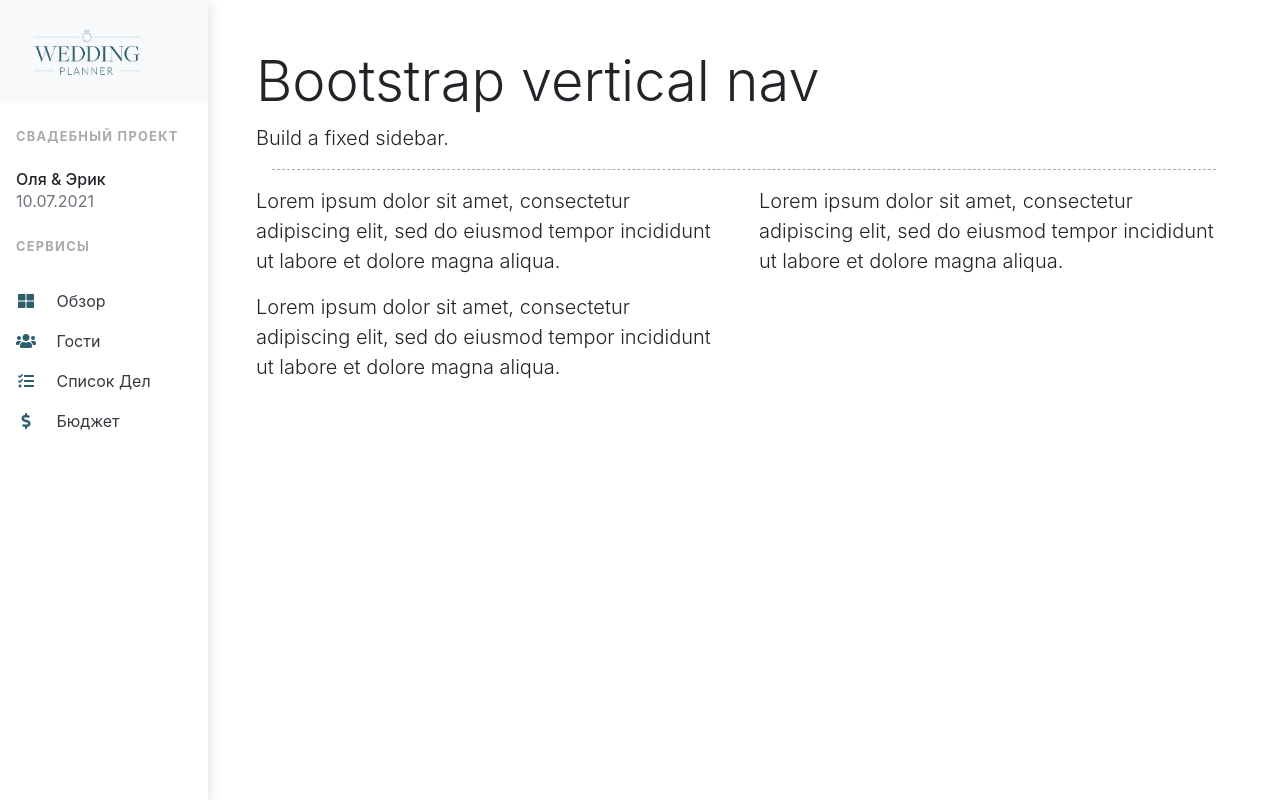
After one commit to OlyaHudoleeva/wedding_planning, a Django app: page /overview in a window 1280 px wide. The commit adds this page. Run offline with Django 3.2, Linux system fonts and the light colour scheme; some libraries are stand-ins or nearby versions.

Commit message:
Добавлен шаблон обзорной страницы

```diff
--- a/main/static/main/css/main.css
+++ b/main/static/main/css/main-page.css
@@ -1,5 +1,6 @@
 html, body {
     height: 100%;
+    width: 100%;
     font-size: 1rem;
     font-family: 'Roboto Slab', serif;
 }
@@ -32,6 +33,7 @@ html, body {
     background-color: black;
     padding-bottom: 1%;
 }
+
 header {
     background: url(../img/thomas-william-nAvodiKjbTM-unsplash.jpg) no-repeat;
     background-position: center;
--- /dev/null
+++ b/main/static/main/css/services.css
@@ -0,0 +1,52 @@
+/*html,*/
+/*body {*/
+/*  height:100%;*/
+
+/*}*/
+/*    .sticky div {*/
+/*      border-right: 1px solid grey;*/
+/*    }*/
+
+body {
+    min-height: 100vh;
+    overflow-x: hidden;
+}
+
+.vertical-nav {
+    min-width: 13rem;
+    width: 13rem;
+    height: 100vh;
+    position: fixed;
+    top: 0;
+    left: 0;
+    box-shadow: 3px 3px 10px rgba(0, 0, 0, 0.1);
+}
+
+.page-content {
+    margin-left: 13rem;
+}
+
+.separator {
+    margin: 1rem;
+    border-bottom: 1px dashed #aaa;
+}
+
+.text-uppercase {
+    letter-spacing: 0.1em;
+}
+
+.text-gray {
+    color: #aaa;
+}
+
+.nav-link {
+    text-transform: capitalize;
+}
+
+.nav-link:hover {
+    background-color: #f3f2f2;
+}
+
+.text-primary {
+    color: #2d5e6e !important;
+}
--- a/main/templates/main/layout.html
+++ b/main/templates/main/layout.html
@@ -8,10 +8,12 @@
     <meta http-equiv="X-UA-Compatible" content="ie=edge">
     <title>{% block title %}{% endblock %}</title>
     <link rel="stylesheet" href="https://stackpath.bootstrapcdn.com/bootstrap/4.5.2/css/bootstrap.min.css">
-    <link rel="stylesheet" href="{% static 'main/css/main.css' %}">
+    <link rel="stylesheet" href="{% static 'main/css/main-page.css' %}">
     <link rel="preconnect" href="https://fonts.gstatic.com">
     <link href="https://fonts.googleapis.com/css2?family=Roboto+Slab:wght@200;400&display=swap" rel="stylesheet">
-    <script src="https://cdn.jsdelivr.net/npm/bootstrap@5.0.0-beta2/dist/js/bootstrap.bundle.min.js" integrity="sha384-b5kHyXgcpbZJO/tY9Ul7kGkf1S0CWuKcCD38l8YkeH8z8QjE0GmW1gYU5S9FOnJ0" crossorigin="anonymous"></script>
+    <script src="https://cdn.jsdelivr.net/npm/bootstrap@5.0.0-beta2/dist/js/bootstrap.bundle.min.js"
+            integrity="sha384-b5kHyXgcpbZJO/tY9Ul7kGkf1S0CWuKcCD38l8YkeH8z8QjE0GmW1gYU5S9FOnJ0"
+            crossorigin="anonymous"></script>
 </head>
 <body>
 {% block content %}
--- /dev/null
+++ b/main/templates/main/overview.html
@@ -0,0 +1,8 @@
+{% extends 'main/services.html' %}
+{% load static %}
+
+{% block title %}Online Wedding Planner | Обзор{% endblock %}
+
+{% block content %}
+
+{% endblock %}
--- /dev/null
+++ b/main/templates/main/services.html
@@ -0,0 +1,95 @@
+{% load static %}
+<!doctype html>
+<html lang="ru">
+<head>
+    <meta charset="UTF-8">
+    <meta name="viewport"
+          content="width=device-width, user-scalable=no, initial-scale=1.0, maximum-scale=1.0, minimum-scale=1.0">
+    <meta http-equiv="X-UA-Compatible" content="ie=edge">
+    <title>{% block title %}{% endblock %}</title>
+    <link rel="stylesheet" href="https://stackpath.bootstrapcdn.com/bootstrap/4.5.2/css/bootstrap.min.css">
+    <link rel="stylesheet" href="{% static 'main/css/services.css' %}">
+    <link rel="preconnect" href="https://fonts.gstatic.com">
+    <link href="https://fonts.googleapis.com/css2?family=Roboto+Slab:wght@200;400&display=swap" rel="stylesheet">
+    <link rel="stylesheet" href="https://use.fontawesome.com/releases/v5.8.2/css/all.css">
+    <script src="https://cdn.jsdelivr.net/npm/bootstrap@5.0.0-beta2/dist/js/bootstrap.bundle.min.js"
+            integrity="sha384-b5kHyXgcpbZJO/tY9Ul7kGkf1S0CWuKcCD38l8YkeH8z8QjE0GmW1gYU5S9FOnJ0"
+            crossorigin="anonymous"></script>
+</head>
+<body>
+{#--------- Vertical navbar ---------#}
+<div class="vertical-nav bg-white" id="sidebar">
+    <div class="py-4 px-3 mb-4 bg-light">
+        <a class="media d-flex align-items-center" href="#"><img src="{% static 'main/img/logo.png' %}" alt="Logo"
+                                                                 width="137"
+                                                                 height="55" img-thumbnail shadow-sm>
+        </a>
+    </div>
+
+    <p class="text-gray font-weight-bold text-uppercase px-3 small pb-4 mb-0 ">Свадебный проект</p>
+
+    <div class="media-body">
+        <h6 class="px-3 m-0">Оля & Эрик</h6>
+        <p class="font-weight-normal text-muted px-3 pb-4 mb-0">10.07.2021</p>
+    </div>
+
+    <p class="text-gray font-weight-bold text-uppercase px-3 small pb-4 mb-0 ">Сервисы</p>
+
+    <ul class="nav flex-column bg-white mb-0">
+        <li class="nav-item">
+            <a href="#" class="nav-link text-dark px-3">
+                <i class="fa fa-th-large mr-3 text-primary fa-fw"></i>
+                Обзор
+            </a>
+        </li>
+        <li class="nav-item">
+            <a href="#" class="nav-link text-dark px-3">
+                <i class="fas fa-users mr-3 text-primary fa-fw"></i>
+                Гости
+            </a>
+        </li>
+        <li class="nav-item">
+            <a href="#" class="nav-link text-dark px-3">
+                <i class="fas fa-tasks mr-3 text-primary fa-fw"></i>
+                Список дел
+            </a>
+        </li>
+        <li class="nav-item">
+            <a href="#" class="nav-link text-dark px-3">
+                <i class="fas fa-dollar-sign mr-3 text-primary fa-fw"></i>
+                Бюджет
+            </a>
+        </li>
+    </ul>
+</div>
+
+<div class="page-content p-5" id="content">
+    <h2 class="display-4 text-black">Bootstrap vertical nav</h2>
+    <p class="lead text-black mb-0">Build a fixed sidebar.</p>
+    <div class="separator"></div>
+    <div class="row text-black">
+        <div class="col-lg-6">
+            <p class="lead">Lorem ipsum dolor sit amet, consectetur adipiscing elit, sed do eiusmod tempor incididunt ut
+                labore et dolore magna aliqua.</p>
+            <p class="lead">Lorem ipsum dolor sit amet, consectetur adipiscing elit, sed do eiusmod tempor incididunt ut
+                labore et dolore magna aliqua.</p>
+        </div>
+        <div class="col-lg-6">
+            <p class="lead">Lorem ipsum dolor sit amet, consectetur adipiscing elit, sed do eiusmod tempor incididunt ut
+                labore et dolore magna aliqua.</p>
+        </div>
+    </div>
+</div>
+{#<div class="container-fluid">#}
+{#  <div class="row">#}
+{#    <div class="col-sm-2 sticky"><div class='sticky-top'>bar</div></div>#}
+{#    <div class="col-sm-10 scroll">#}
+{#        <div>content</div>#}
+{#        {% block content %}#}
+{#        {% endblock %}#}
+{#    </div>#}
+{#  </div>#}
+{#</div>#}
+
+</body>
+</html>
--- a/main/urls.py
+++ b/main/urls.py
@@ -3,6 +3,7 @@ from . import views
 
 urlpatterns = [
     path('', views.index),
-    path('guests', views.guests)
+    path('guests', views.guests),
+    path('overview', views.overview)
 
 ]
--- a/main/views.py
+++ b/main/views.py
@@ -7,3 +7,6 @@ def index(request):
 
 def guests(request):
     return render(request, 'main/guests.html')
+
+def overview(request):
+    return render(request, 'main/overview.html')
--- a/wedding_planning/urls.py
+++ b/wedding_planning/urls.py
@@ -6,5 +6,9 @@ from django.conf.urls.static import static
 
 urlpatterns = [
     path('admin/', admin.site.urls),
-    path('', include('main.urls'))
+    path('', include('main.urls')),
+    path('overview', include('main.urls')),
+    path('guests', include('main.urls')),
+    path('checklist', include('main.urls')),
+    path('budget', include('main.urls'))
 ] + static(settings.STATIC_URL, document_root=settings.STATIC_URL)
```
Also changed, not shown: main/templates/main/index.html (+2 -77 lines).
